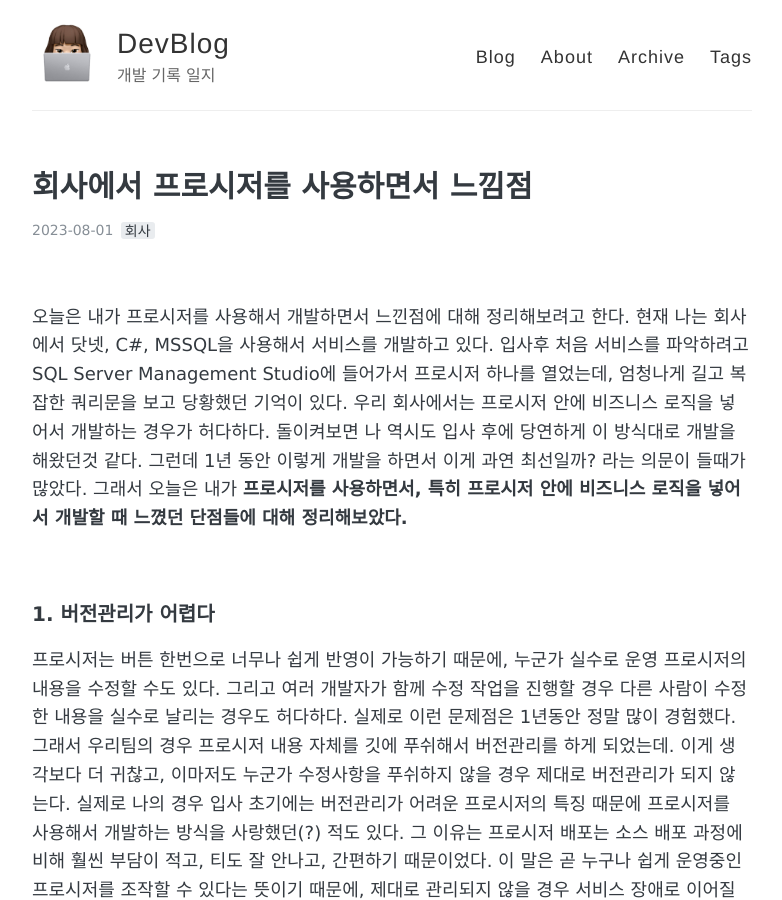
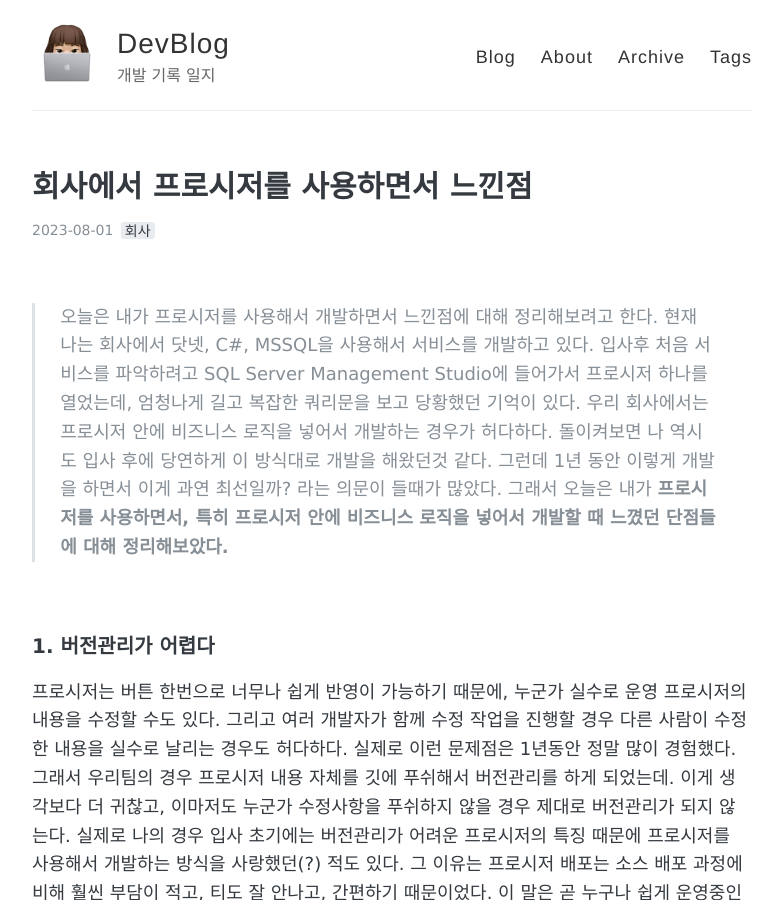
Before and after one commit to AmyJJung/blog, a Jekyll site: the page built from _posts/2023-08-01-StoredProcedure.md, in a window 1280 px wide and 900 px high. Shown: the whole window, without its empty margins (248-1030 px from the left). Built offline with Jekyll 4.4.1, drawn with Linux system fonts in a browser that asks for light colours; comment, search, counter and statistics services are not loaded.

Commit message:
docs: Edit 2023-08-01-StoredProcedure.md

```diff
--- a/_posts/2023-08-01-StoredProcedure.md
+++ b/_posts/2023-08-01-StoredProcedure.md
@@ -1,13 +1,13 @@
 ---
 layout: post
-title: 회사에서 프로시저를 사용하면서 느낌점
+title: 회사에서 프로시저를 사용하면서 느낀점
 tags:
   - 회사
 ---
 
 <br>
 
-오늘은 내가 프로시저를 사용해서 개발하면서 느낀점에 대해 정리해보려고 한다. 현재 나는 회사에서 닷넷, C#, MSSQL을 사용해서 서비스를 개발하고 있다. 입사후 처음 서비스를 파악하려고 SQL Server Management Studio에 들어가서 프로시저 하나를 열었는데, 엄청나게 길고 복잡한 쿼리문을 보고 당황했던 기억이 있다. 우리 회사에서는 프로시저 안에 비즈니스 로직을 넣어서 개발하는 경우가 허다하다. 돌이켜보면 나 역시도 입사 후에 당연하게 이 방식대로 개발을 해왔던것 같다. 그런데 1년 동안 이렇게 개발을 하면서 이게 과연 최선일까? 라는 의문이 들때가 많았다. 그래서 오늘은 내가 <b>프로시저를 사용하면서, 특히 프로시저 안에 비즈니스 로직을 넣어서 개발할 때 느꼈던 단점들에 대해 정리해보았다.</b>
+> 오늘은 내가 프로시저를 사용해서 개발하면서 느낀점에 대해 정리해보려고 한다. 현재 나는 회사에서 닷넷, C#, MSSQL을 사용해서 서비스를 개발하고 있다. 입사후 처음 서비스를 파악하려고 SQL Server Management Studio에 들어가서 프로시저 하나를 열었는데, 엄청나게 길고 복잡한 쿼리문을 보고 당황했던 기억이 있다. 우리 회사에서는 프로시저 안에 비즈니스 로직을 넣어서 개발하는 경우가 허다하다. 돌이켜보면 나 역시도 입사 후에 당연하게 이 방식대로 개발을 해왔던것 같다. 그런데 1년 동안 이렇게 개발을 하면서 이게 과연 최선일까? 라는 의문이 들때가 많았다. 그래서 오늘은 내가 <b>프로시저를 사용하면서, 특히 프로시저 안에 비즈니스 로직을 넣어서 개발할 때 느꼈던 단점들에 대해 정리해보았다.</b>
 
 <br>
 
@@ -41,4 +41,6 @@ DB는 비싼 자원이기 때문에 효율적인 쿼리를 작성하는게 중
 
  <br>
 
+<br>
+
 내가 아는 선에서 느낀점들을 정리해보았는데 이거 말고 다른 장점이다 단점도 있을 수 있을 것 같다. 요즘 회사에서 개발을 하다보면 알고보면 간단한 오류인데도 기존 코드를 파악하는데 불필요하게 시간을 잡아먹은 경우가 종종 있었다. 그 원인으로는 아키텍쳐의 문제, 코드 퀄리티의 문제 등을 뽑을 수 있을 것 같다. 이래서 다들 클린 아키텍쳐.. 클린 코드.. 하는가보다. 입사 후 1년 정도는 회사 업무를 파악하고 조금은 수동적으로 다른 분들이 개발하는 방식을 참고해서 개발을 해왔던것 같다. 이제는 그런 방법들을 당연하게 생각하고 모방하는 것을 넘어서 더 좋은 방법은 없을까? 정말 이게 최선일까? 라는 고민을 해야하는 시기가 된것 같다. 그러기 위해서는 회사에서 배우는 내용 외에도 다양한 input(책, 오픈소스, 교육, 커뮤니티 등등) 이 필요할 것 같다. 결론은.. 공부하자!
```
